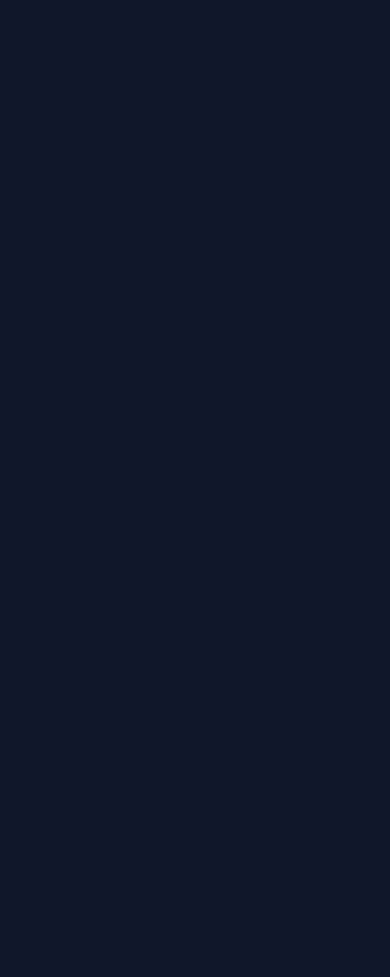
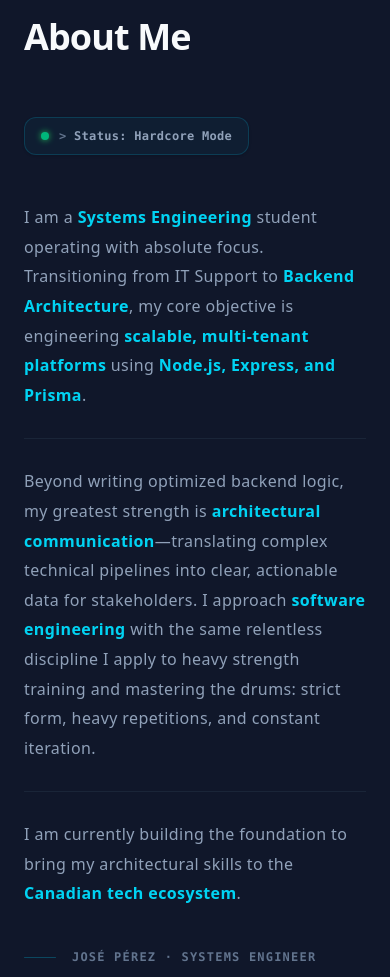
Before and after one commit to JosePerez0314/portfolio, a Next.js app: page / in a window 390 px wide. Shown: the part 1020-1997 px from the top of the page. Before the commit the page ends 963 px from the top, so only its background shows below. Built offline with nearby package versions, Linux system fonts and the light colour scheme.

Commit message:
- Built responsive `About.tsx` component using Tailwind CSS and Framer Motion - Integrated `About` content into the centralized translation dictionary - Implemented `IntersectionObserver` in Navbar for dynamic active-link highlighting - Enabled global smooth scrolling in `layout.tsx`

```diff
--- a/app/layout.tsx
+++ b/app/layout.tsx
@@ -27,7 +27,7 @@ export default function RootLayout({
   return (
     <html
       lang="en"
-      className={`${geistSans.variable} ${geistMono.variable} antialiased`}
+      className={`${geistSans.variable} ${geistMono.variable} antialiased scroll-smooth`}
     >
       <body className="bg-[#10172A] text-slate-50 min-h-screen flex flex-col">
         <LanguageProvider>
--- a/app/page.tsx
+++ b/app/page.tsx
@@ -1,9 +1,11 @@
 import Hero from "@/components/Hero";
+import About from "@/components/about";
 
 export default function Home() {
   return (
     <main className="flex min-h-screen flex-col items-center justify-between">
       <Hero />
+      <About />
       {/* <About /> */}
     </main>
   );
--- a/components/Hero.tsx
+++ b/components/Hero.tsx
@@ -28,7 +28,7 @@ const Hero = () => {
             </span>
           </div>
 
-          <h1 className="font-extrabold text-[26px] sm:text-[32px] md:text-[42px] lg:text-[45px] text-slate-50 leading-[1.1] tracking-tight max-w-xl">
+          <h1 className="font-extrabold text-[26px] sm:text-[32px] md:text-[42px] lg:text-[40px] text-slate-50 leading-[1.1] tracking-tight max-w-xl">
             <span className="text-[#06B2D1]">{t.hero.role}</span> <br />
             {t.hero.title}
           </h1>
--- a/components/Navbar.tsx
+++ b/components/Navbar.tsx
@@ -3,25 +3,46 @@
 import React, { useState, useEffect } from "react";
 import { Menu, X } from "lucide-react";
 import { useLanguage } from "@/context/LanguageContext";
-import { translations } from "@/data/translations"; // <-- Import the dictionary
+import { translations } from "@/data/translations";
 
 const Navbar = () => {
   const [scrolled, setScrolled] = useState(false);
   const [mobileOpen, setMobileOpen] = useState(false);
+  const [activeSection, setActiveSection] = useState(""); // 1. New State for Active Link
 
-  // <-- Get state and dictionary
   const { lang, setLang } = useLanguage();
   const t = translations[lang];
 
   useEffect(() => {
+    // Handle background blur on scroll
     const handleScroll = () => setScrolled(window.scrollY > 20);
     window.addEventListener("scroll", handleScroll);
-    return () => window.removeEventListener("scroll", handleScroll);
+
+    // 2. Set up Intersection Observer for active states
+    const observer = new IntersectionObserver(
+      (entries) => {
+        entries.forEach((entry) => {
+          if (entry.isIntersecting) {
+            setActiveSection(entry.target.id);
+          }
+        });
+      },
+      // Trigger when the section crosses the vertical center of the screen
+      { rootMargin: "-50% 0px -50% 0px" },
+    );
+
+    // Observe all DOM elements that are sections and have an ID
+    const sections = document.querySelectorAll("section[id]");
+    sections.forEach((section) => observer.observe(section));
+
+    return () => {
+      window.removeEventListener("scroll", handleScroll);
+      observer.disconnect();
+    };
   }, []);
 
-  // <-- Map the dictionary to your links
   const navLinks = [
-    { label: t.nav.about, href: "#about-me" },
+    { label: t.nav.about, href: "#about" }, // IMPORTANT: Ensure your section IDs match the hrefs exactly (e.g., id="about")
     { label: t.nav.experience, href: "#experience" },
     { label: t.nav.projects, href: "#projects" },
     { label: t.nav.skills, href: "#skills" },
@@ -49,18 +70,27 @@ const Navbar = () => {
 
         {/* Desktop Navigation */}
         <div className="hidden md:flex items-center gap-10">
-          {navLinks.map((link) => (
+          {navLinks.map((link) => {
+            // Check if this link is the currently active section
+            const isActive = activeSection === link.href.substring(1); // Removes the "#" from the href to match the ID
+
+            return (
               <a
                 key={link.href}
                 href={link.href}
-              className="text-sm font-medium text-slate-400 hover:text-cyan-400 transition-colors"
+                className={`text-sm font-medium transition-all duration-300 ${
+                  isActive
+                    ? "text-cyan-400 scale-105 drop-shadow-[0_0_8px_rgba(6,182,212,0.5)]" // Active styling
+                    : "text-slate-400 hover:text-cyan-300"
+                }`}
               >
                 {link.label}
               </a>
-          ))}
+            );
+          })}
         </div>
 
-        {/* Actions Section & Language Toggle */}
+        {/* Actions Section & Language Toggle (Remains the same) */}
         <div className="flex items-center gap-5">
           <div className="flex items-center bg-slate-900/80 border border-cyan-500/20 rounded-full p-1 gap-1">
             {(["EN", "ES"] as const).map((l) => (
@@ -96,16 +126,24 @@ const Navbar = () => {
         }`}
       >
         <div className="mt-1 flex flex-col">
-          {navLinks.map((link) => (
+          {navLinks.map((link) => {
+            const isActive = activeSection === link.href.substring(1);
+
+            return (
               <a
                 key={link.href}
                 href={link.href}
-              className="text-slate-400 text-lg font-medium py-5 border-b border-slate-800/60 hover:text-cyan-400 transition-colors"
+                className={`text-lg font-medium py-5 border-b border-slate-800/60 transition-colors ${
+                  isActive
+                    ? "text-cyan-400"
+                    : "text-slate-400 hover:text-cyan-300"
+                }`}
                 onClick={() => setMobileOpen(false)}
               >
                 {link.label}
               </a>
-          ))}
+            );
+          })}
         </div>
       </div>
     </nav>
--- /dev/null
+++ b/components/about.tsx
@@ -0,0 +1,127 @@
+"use client";
+
+import React from "react";
+import { motion } from "framer-motion";
+import { User } from "lucide-react";
+import { useLanguage } from "@/context/LanguageContext";
+import { translations } from "@/data/translations";
+
+/* ── Utility: wrap matched phrases in cyan spans ─────────────────────── */
+function richText(text: string, phrases: string[]): React.ReactNode {
+  const remaining = text;
+  const parts: React.ReactNode[] = [];
+  let key = 0;
+
+  const sorted = [...phrases].sort((a, b) => b.length - a.length);
+  const pattern = new RegExp(
+    `(${sorted.map((p) => p.replace(/[.*+?^${}()|[\]\\]/g, "\\$&")).join("|")})`,
+  );
+
+  const segments = remaining.split(pattern);
+  for (const seg of segments) {
+    if (phrases.includes(seg)) {
+      parts.push(
+        <span key={key++} className="text-cyan-400 font-semibold">
+          {seg}
+        </span>,
+      );
+    } else {
+      parts.push(<span key={key++}>{seg}</span>);
+    }
+  }
+  return <>{parts}</>;
+}
+
+/* ── Component ────────────────────────────────────────────────────────── */
+export default function About() {
+  const { lang } = useLanguage();
+  const t = translations[lang].about;
+
+  return (
+    <section id="about" className="py-24 px-6 max-w-6xl mx-auto font-sans">
+      <div className="grid grid-cols-1 lg:grid-cols-[300px_1fr] gap-12 lg:gap-20 items-start">
+        {/* ── LEFT COLUMN ── */}
+        <motion.div
+          initial={{ opacity: 0, x: -32 }}
+          whileInView={{ opacity: 1, x: 0 }}
+          viewport={{ once: true, margin: "-100px" }}
+          transition={{ duration: 0.6, ease: "easeOut" }}
+          className="lg:sticky lg:top-32"
+        >
+          {/* Overline label */}
+          <div className="inline-flex items-center gap-2 mb-4">
+            <User size={14} className="text-cyan-400" />
+            <span className="text-cyan-400 text-xs font-bold tracking-widest uppercase">
+              {t.overline}
+            </span>
+          </div>
+
+          {/* Heading */}
+          <h2 className="text-slate-50 text-4xl md:text-5xl font-bold tracking-tight leading-tight mb-7">
+            {t.heading}
+          </h2>
+
+          {/* Thin accent rule */}
+          <div className="w-12 h-0.5 bg-lanier-to-r from-cyan-400 to-transparent rounded-sm mb-7" />
+
+          {/* Status badge */}
+          <motion.div
+            initial={{ opacity: 0, scale: 0.95 }}
+            whileInView={{ opacity: 1, scale: 1 }}
+            viewport={{ once: true }}
+            transition={{ duration: 0.4, delay: 0.25 }}
+            className="inline-flex items-center gap-2.5 bg-cyan-500/5 border border-cyan-500/20 rounded-xl py-2.5 px-4 font-mono shadow-sm"
+          >
+            <span className="relative flex items-center justify-center">
+              <span className="w-2 h-2 rounded-full bg-emerald-500 shadow-[0_0_6px_#22c55e] animate-pulse block" />
+            </span>
+            <span className="text-slate-400 text-xs font-semibold tracking-wide">
+              <span className="text-slate-500">{"> "}</span>
+              {t.badge}
+            </span>
+          </motion.div>
+        </motion.div>
+
+        {/* ── RIGHT COLUMN ── */}
+        <motion.div
+          initial={{ opacity: 0, x: 32 }}
+          whileInView={{ opacity: 1, x: 0 }}
+          viewport={{ once: true, margin: "-100px" }}
+          transition={{ duration: 0.6, ease: "easeOut", delay: 0.1 }}
+          className="flex flex-col"
+        >
+          {t.paragraphs.map((para, i) => (
+            <motion.p
+              key={i}
+              initial={{ opacity: 0, y: 16 }}
+              whileInView={{ opacity: 1, y: 0 }}
+              viewport={{ once: true }}
+              transition={{ duration: 0.5, delay: 0.15 + i * 0.1 }}
+              className={`text-slate-400 text-base md:text-lg leading-[1.85] tracking-wide ${
+                i < t.paragraphs.length - 1
+                  ? "pb-7 border-b border-slate-800/80 mb-7"
+                  : ""
+              }`}
+            >
+              {richText(para.text, para.highlights)}
+            </motion.p>
+          ))}
+
+          {/* Signature line */}
+          <motion.div
+            initial={{ opacity: 0 }}
+            whileInView={{ opacity: 1 }}
+            viewport={{ once: true }}
+            transition={{ duration: 0.6, delay: 0.5 }}
+            className="mt-10 flex items-center gap-4"
+          >
+            <div className="h-px w-8 bg-cyan-500/30 rounded-sm" />
+            <span className="text-slate-500 text-xs font-bold tracking-widest uppercase font-mono">
+              {t.signature}
+            </span>
+          </motion.div>
+        </motion.div>
+      </div>
+    </section>
+  );
+}
--- a/data/translations.ts
+++ b/data/translations.ts
@@ -18,7 +18,29 @@ export const translations = {
       btnSecondary: "Download CV",
     },
     about: {
-      title: "About Me",
+      overline: "About Me",
+      heading: "About Me",
+      badge: "Status: Hardcore Mode",
+      paragraphs: [
+        {
+          text: "I am a Systems Engineering student operating with absolute focus. Transitioning from IT Support to Backend Architecture, my core objective is engineering scalable, multi-tenant platforms using Node.js, Express, and Prisma.",
+          highlights: [
+            "Systems Engineering",
+            "Backend Architecture",
+            "scalable, multi-tenant platforms",
+            "Node.js, Express, and Prisma",
+          ],
+        },
+        {
+          text: "Beyond writing optimized backend logic, my greatest strength is architectural communication—translating complex technical pipelines into clear, actionable data for stakeholders. I approach software engineering with the same relentless discipline I apply to heavy strength training and mastering the drums: strict form, heavy repetitions, and constant iteration.",
+          highlights: ["architectural communication", "software engineering"],
+        },
+        {
+          text: "I am currently building the foundation to bring my architectural skills to the Canadian tech ecosystem.",
+          highlights: ["Canadian tech ecosystem"],
+        },
+      ],
+      signature: "José Pérez · Systems Engineer",
     },
   },
   ES: {
@@ -40,7 +62,29 @@ export const translations = {
       btnSecondary: "Descargar CV",
     },
     about: {
-      title: "Sobre Mí",
+      overline: "Sobre Mí",
+      heading: "Sobre Mí",
+      badge: "Estado: Modo Hardcore",
+      paragraphs: [
+        {
+          text: "Soy un estudiante de Ingeniería en Sistemas operando con enfoque absoluto. En transición de Soporte TI a Arquitectura Backend, mi objetivo principal es diseñar plataformas escalables y multi-tenant utilizando Node.js, Express y Prisma.",
+          highlights: [
+            "Ingeniería en Sistemas",
+            "Arquitectura Backend",
+            "plataformas escalables y multi-tenant",
+            "Node.js, Express y Prisma",
+          ],
+        },
+        {
+          text: "Más allá de escribir lógica backend optimizada, mi mayor fortaleza es la comunicación arquitectónica—traducir pipelines técnicos complejos en datos claros y accionables para stakeholders. Abordo la ingeniería de software con la misma disciplina implacable que aplico al entrenamiento de fuerza pesado y el dominio de la batería: forma estricta, repeticiones pesadas e iteración constante.",
+          highlights: ["comunicación arquitectónica", "ingeniería de software"],
+        },
+        {
+          text: "Actualmente estoy construyendo la base para llevar mis habilidades arquitectónicas al ecosistema tecnológico canadiense.",
+          highlights: ["ecosistema tecnológico canadiense"],
+        },
+      ],
+      signature: "José Pérez · Ingeniero de Sistemas",
     },
   },
 };
```
Lines whose indentation alone changed are shown as unchanged.
